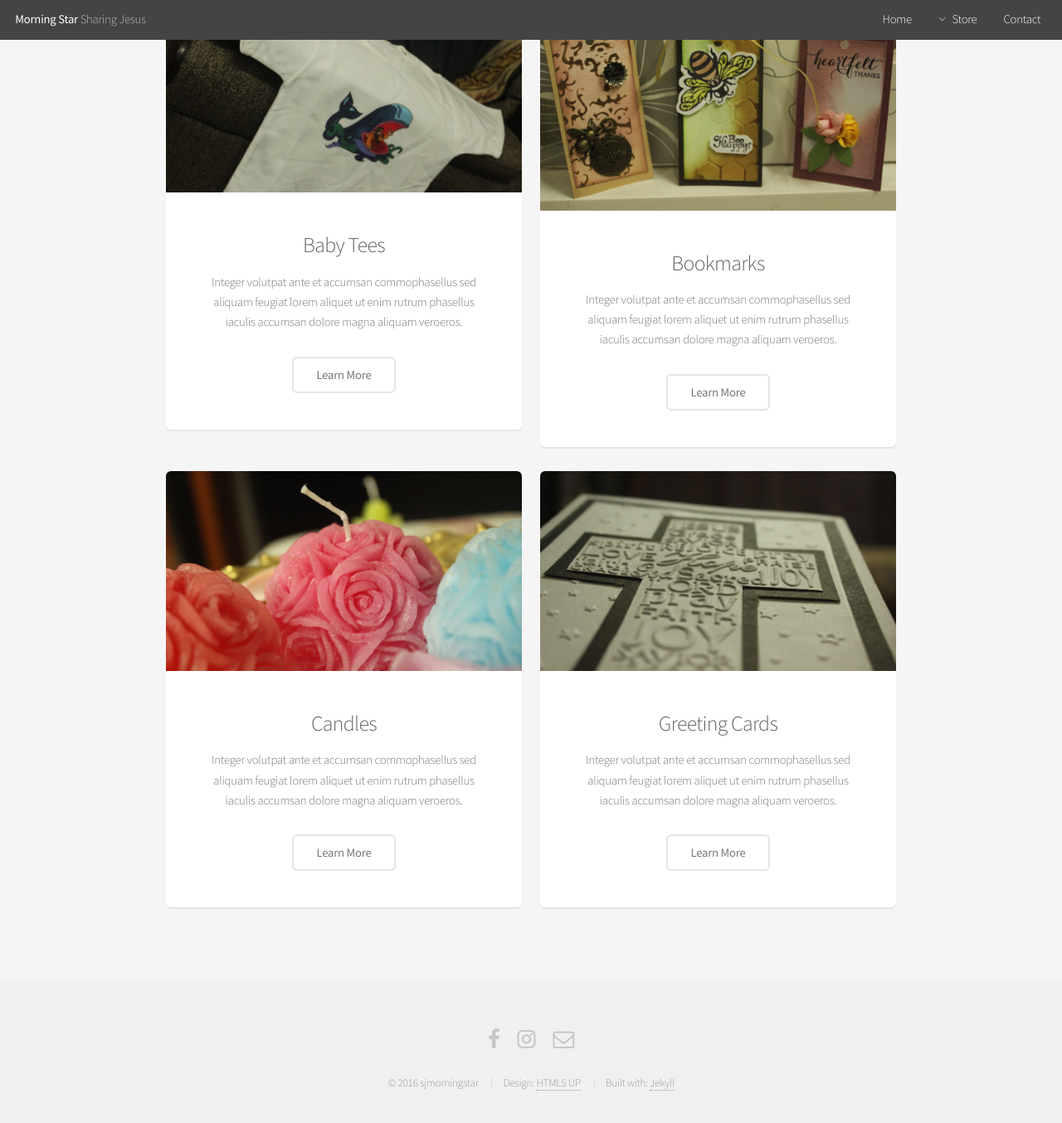
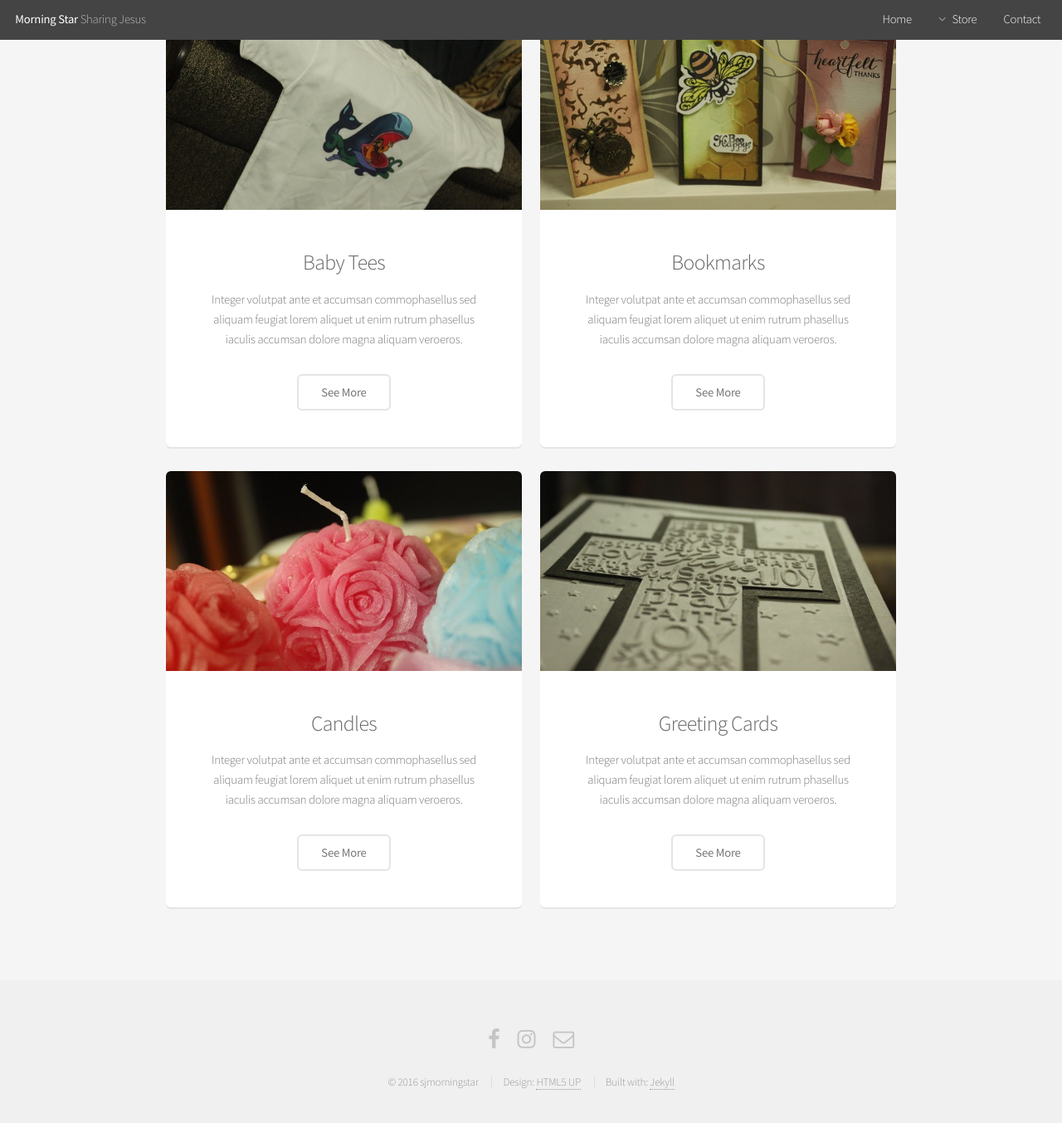
Before and after one commit to isvicbhasme/sjmorningstar, a Jekyll site: the page built from index.html, in a window 1280 px wide and 1400 px high, scrolled down 1700 px. Shown: the top 1354 px of the window at 83% size. Built offline with Jekyll 4.4.1, drawn with Linux system fonts in a browser that asks for light colours; nearby versions of some CDN libraries; library files that are not in the unit come from our copies.

Commit message:
Fixed resolution of images on cards

```diff
--- a/index.html
+++ b/index.html
@@ -20,7 +20,7 @@ isLanding: true
 			<h2>{{site.orgoverview}}</h2>
 			<p>{{site.orgdescription}}</p>
 		</header>
-		<span class="image featured"><img src="images/pic01.jpg" alt="" /></span>
+		<span class="image featured"><img src="images/home_header.jpg" alt="" /></span>
 	</section>
 
 	<section class="box special features">
@@ -59,7 +59,7 @@ isLanding: true
 					<h3>{{ card.title }}</h3>
 					<p>{{ card.description }}</p>
 					<ul class="actions">
-						<li><a href="#" class="button alt">Learn More</a></li>
+						<li><a href="#" class="button alt">See More</a></li>
 					</ul>
 				</section>
 			</div>
```
Also changed, not shown: images/cardlayouts/babytees.jpg, images/cardlayouts/bookmark.jpg, images/cardlayouts/candles.jpg, images/cardlayouts/greetingcard.jpg, images/home_header.jpg (added).
